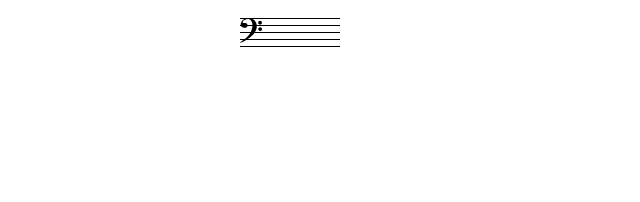
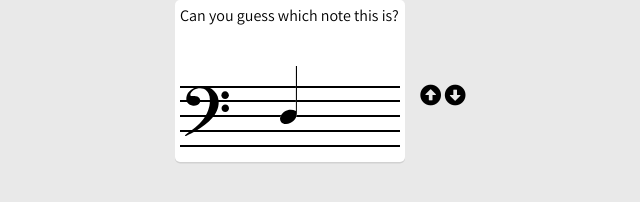
Before and after one commit to nocjallen/noteworthy, a plain HTML site: page index.html in a window 1280 px wide. Shown: the whole page, without its empty margins (350-990 px from the left). Drawn offline with Linux system fonts and the light colour scheme.

Commit message:
Made adjustments to CSS for note placement on staff. Wrote JS code to allow for notes to be moved in order to ensure correct placement.

```diff
--- a/index.html
+++ b/index.html
@@ -1,20 +1,39 @@
 <html>
     <head>
         <link rel="stylesheet" type="text/css" href="public/css/style.css">
+        <link href="https://fonts.googleapis.com/css?family=Assistant" rel="stylesheet">
+        <link rel="stylesheet" href="https://use.fontawesome.com/releases/v5.6.3/css/all.css" integrity="sha384-UHRtZLI+pbxtHCWp1t77Bi1L4ZtiqrqD80Kn4Z8NTSRyMA2Fd33n5dQ8lWUE00s/" crossorigin="anonymous">
         <meta name="viewport" content="width=device-width">
+        <script type="text/javascript" src="public/js/script.js"></script>
     </head>
     <body>
-        <div class="staff">
-            <div class="cleff">
-                <img class="svg-sm" src="public/img/cleff_bass.svg" alt="Bass Cleff">
+        <div class="navigation">
+
+        </div>
+            <div class="container">
+                <div class="heading">
+                    Can you guess which note this is?
+                </div>
+                <div class="staff">
+                    <div>
+                        <img class="cleff" src="public/img/cleff_bass.svg" alt="Bass Cleff">
+                    </div>
+                    <div>
+                        <img id="note" class="note" src="public/img/note_quarter.svg" alt="Quarter Note">
+                    </div>
+                    <div class="dev">
+                        <i id="move-note-up" class="fas fa-col fa-lg fa-arrow-alt-circle-up"></i>
+                        <i id="move-note-down" class="fas fa-col fa-lg fa-arrow-alt-circle-down"></i>
+                    </div>
+                    <svg class="staff-svg">
+                        <line x1="0" y1="1" x2="220" y2="1" stroke="black" stroke-width="2" shape-rendering="crispEdges"/>
+                        <line x1="0" y1="15" x2="220" y2="15" stroke="black" stroke-width="2" hape-rendering="crispEdges"/>
+                        <line x1="0" y1="30" x2="220" y2="30" stroke="black" stroke-width="2" hape-rendering="crispEdges"/>
+                        <line x1="0" y1="45" x2="220" y2="45" stroke="black" stroke-width="2" hape-rendering="crispEdges"/>
+                        <line x1="0" y1="60" x2="220" y2="60" stroke="black" stroke-width="2" hape-rendering="crispEdges"/>
+                    </svg>
+
+                </div>
             </div>
-            <svg viewBox="0 0 100 100" >
-                <line x1="0" y1="10" x2="100" y2="10" stroke="black" shape-rendering="crispEdges"/>
-                <line x1="0" y1="17" x2="100" y2="17" stroke="black" shape-rendering="crispEdges"/>
-                <line x1="0" y1="24" x2="100" y2="24" stroke="black" shape-rendering="crispEdges"/>
-                <line x1="0" y1="31" x2="100" y2="31" stroke="black" shape-rendering="crispEdges"/>
-                <line x1="0" y1="38" x2="100" y2="38" stroke="black" shape-rendering="crispEdges"/>
-            </svg>
-        </div>
     </body>
 </html>
--- a/public/css/style.css
+++ b/public/css/style.css
@@ -1,27 +1,80 @@
+body {
+    background: #e9e9e9;
+    font-family: 'Assistant', sans-serif;
+    margin: 0;
+    padding: 0;
+}
+
 .cleff {
-    margin-top: 10px;
     position: absolute;
+    margin-top: 0px;
+    margin-left: 5px;
+    height: 50px;
+}
+
+.dev {
+    position: absolute;
+    height: 61px;
+    margin-left: 240px;
+}
+
+.fa-col {
+
+}
+
+.note {
+    position: absolute;
+    height: 58px;
+    margin-left: 100px;
+}
+
+.note.note-a {
+    margin-top: 1px;
+}
+
+.note.note-b {
+    margin-top: -6px;
+}
+
+.note.note-c {
+    margin-top: -13px;
+}
+
+.note.note-d {
+    margin-top: -20px;
+}
+
+.note.note-e {
+    margin-top: -28px;
+}
+
+.note.note-f {
+    margin-top: -35px;
+}
+
+.note.note-g {
+    margin-top: -42px;
 }
 
 .staff {
-    margin-left: auto;
-    margin-right: auto;
-    width: 100px;
+    margin: 60px 0px 10px 0;
+    width: inherit;
 }
 
-svg {
-    width: 100px;
-    height: 100px;
+.staff-svg {
+    width: 220px;
+    height: 61px;
 }
 
-.svg-sm {
-    height: 25px;
+.container {
+    background: #fff;
+    border-radius: 5px;
+    box-shadow: 0 1.5px 0 0 rgba(0,0,0,0.1);
+    margin: 0 auto;
+    padding: 5px;
+    width: 220px;
 }
 
-.svg-md {
-    height: 50px;
+@ media (min-width: 769px) {
+
 }
-
-.svg-lg {
-    height: 75px;
-}
--- a/public/js/script.js
+++ b/public/js/script.js
@@ -0,0 +1,43 @@
+window.onload = function() {
+    var btnMoveNoteUp = document.getElementById("move-note-up");
+    var btnMoveNoteDown = document.getElementById("move-note-down");
+
+    var noteArray = ["note-a", "note-b", "note-c", "note-d", "note-e", "note-f", "note-g"];
+    var i = 3
+
+    document.getElementById("note").classList.toggle(noteArray[i]);
+
+
+
+    btnMoveNoteUp.addEventListener("click", function() {
+        moveNoteUp();
+    });
+
+    btnMoveNoteDown.addEventListener("click", function() {
+        moveNoteDown();
+    });
+
+
+    function moveNoteUp() {
+        if (i != 6) {
+            var currentNote = i;
+            i ++;
+            var nextNote = i;
+
+            document.getElementById("note").classList.toggle(noteArray[currentNote]);
+            document.getElementById("note").classList.toggle(noteArray[nextNote]);
+        }
+    }
+
+    function moveNoteDown() {
+        if (i != 0) {
+            var currentNote = i;
+            i --;
+            var nextNote = i;
+
+            document.getElementById("note").classList.toggle(noteArray[currentNote]);
+            document.getElementById("note").classList.toggle(noteArray[nextNote]);
+        }
+    }
+
+}
```
